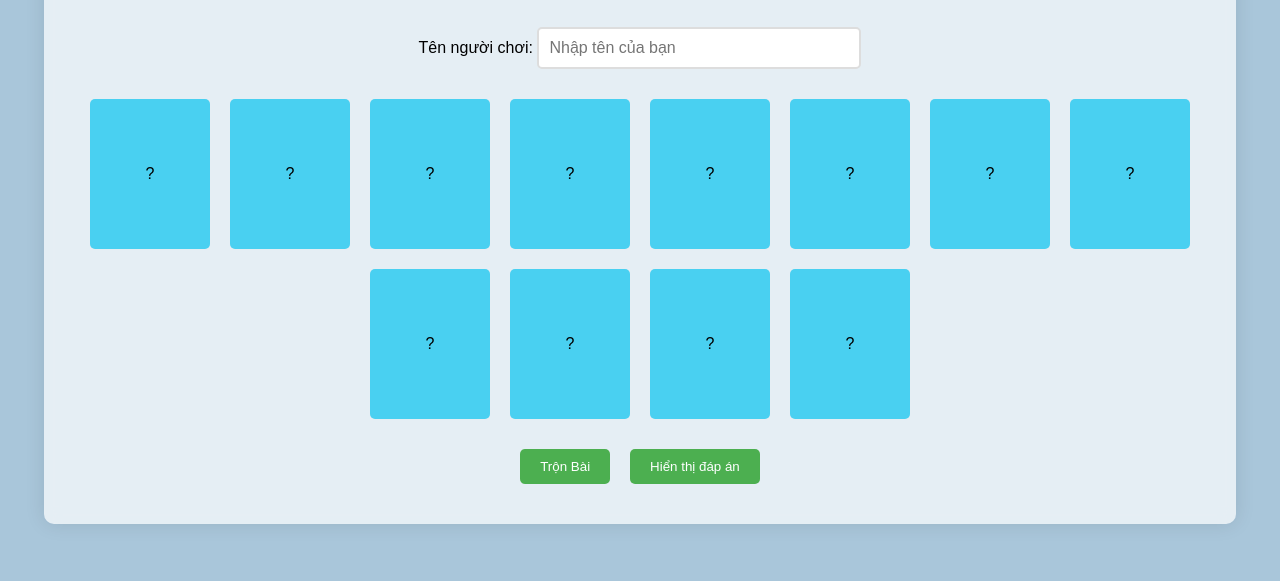
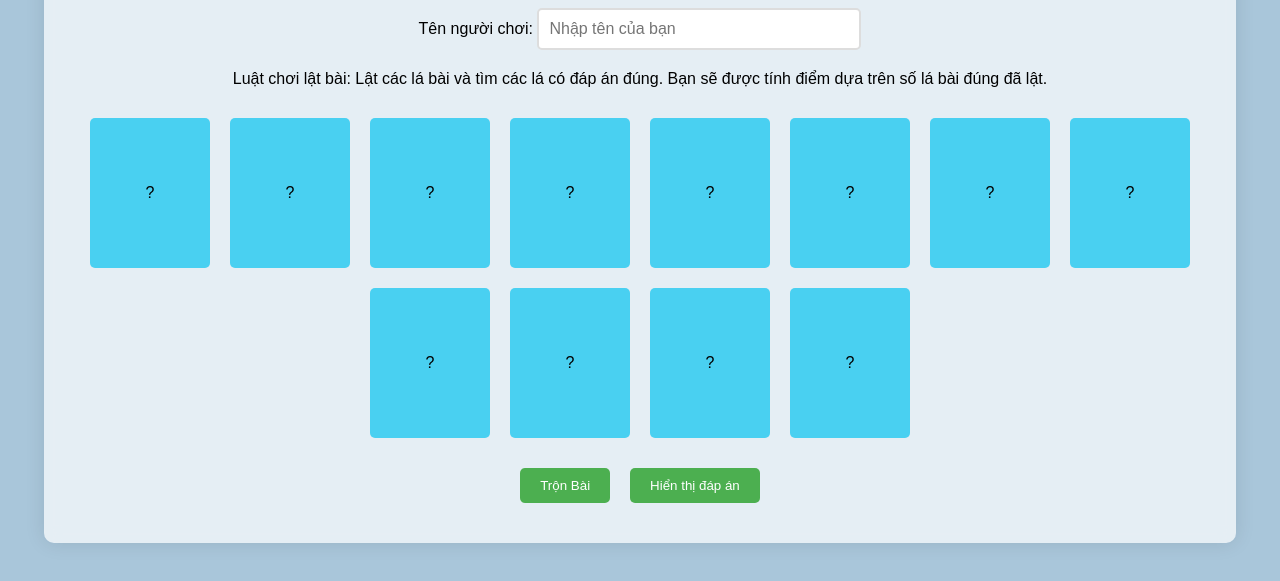
Before and after one commit to Vi28-08/bobaicss, a plain HTML site: page index.html in a window 1280 px wide. Shown: the part 185-766 px from the top of the page. Drawn offline with Linux system fonts and the light colour scheme.

Commit message:
Update index.html

```diff
--- a/index.html
+++ b/index.html
@@ -15,6 +15,10 @@
       <label for="playerName">Tên người chơi:</label>
       <input type="text" id="playerName" placeholder="Nhập tên của bạn">
     </div>
+    <!-- Thêm luật chơi ở đây -->
+    <div class="game-rules">
+      <p>Luật chơi lật bài: Lật các lá bài và tìm các lá có đáp án đúng. Bạn sẽ được tính điểm dựa trên số lá bài đúng đã lật.</p>
+    </div>
 
     <div id="deck" class="deck"></div>
 
```
